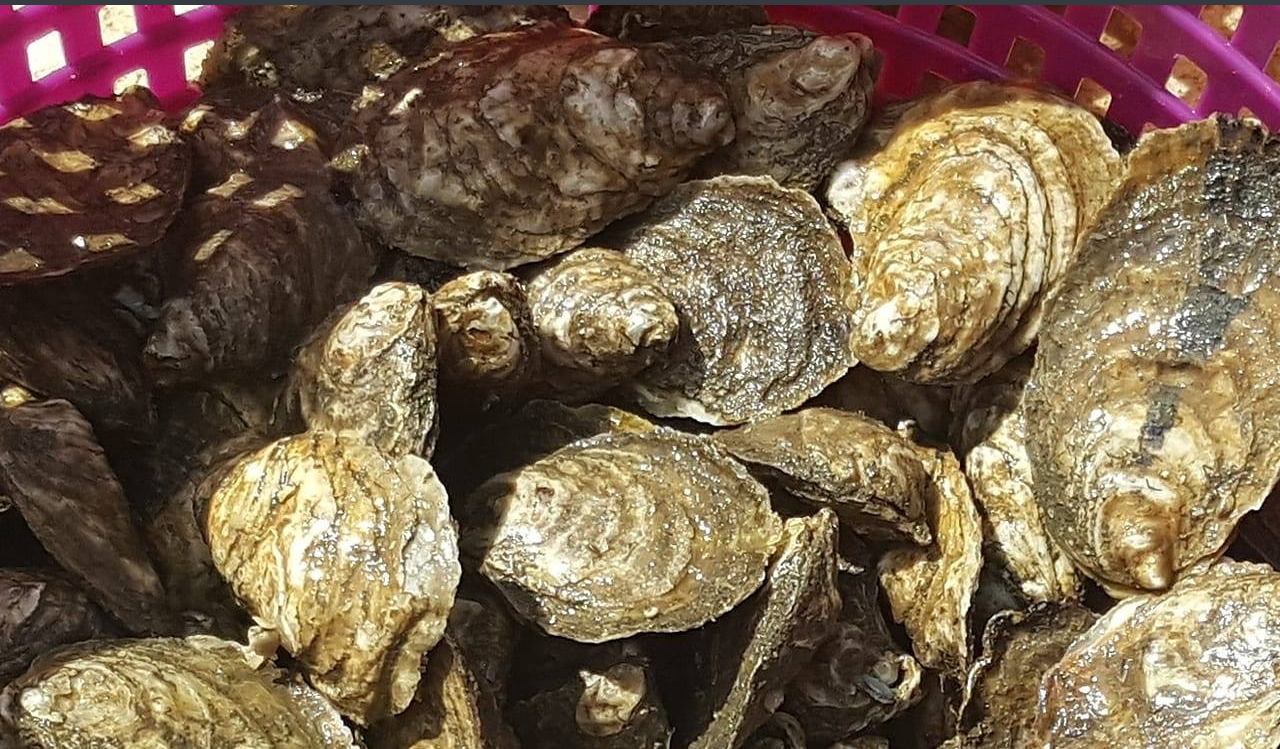
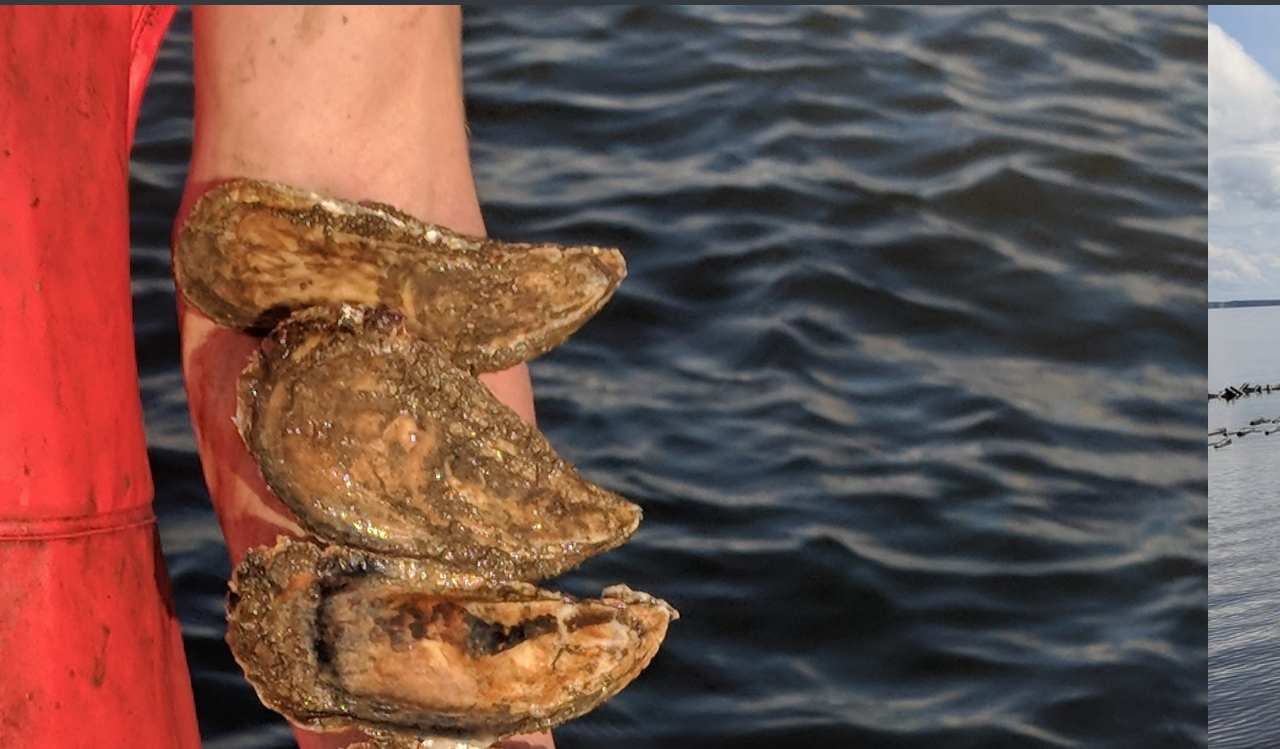
Before and after one commit to nosremetnarg/RoystersNC, a website: page index.html in a window 1280 px wide. Shown: the part 51-800 px from the top of the page. Drawn offline with nearby package versions, Linux system fonts and the light colour scheme.

Commit message:
adjustment

```diff
--- a/index.html
+++ b/index.html
@@ -29,9 +29,9 @@
             </div>
         </nav>
     </header>
-    <div class="hero-img">
+    <!-- <div class="hero-img">
         <img alt="bucket of oysters" src="Assets/Fresh_Oysters.jpg">
-    </div>
+    </div> -->
     <div id="carouselExampleIndicators" class="carousel slide" data-ride="carousel">
         <ol class="carousel-indicators">
           <li data-target="#carouselExampleIndicators" data-slide-to="0" class="active"></li>
```
